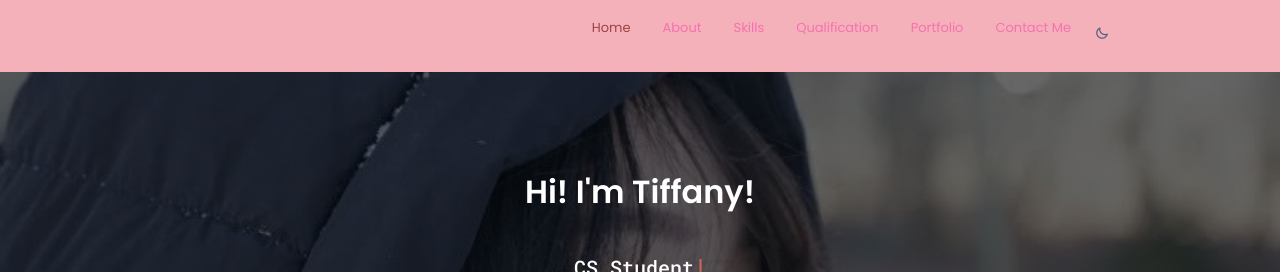
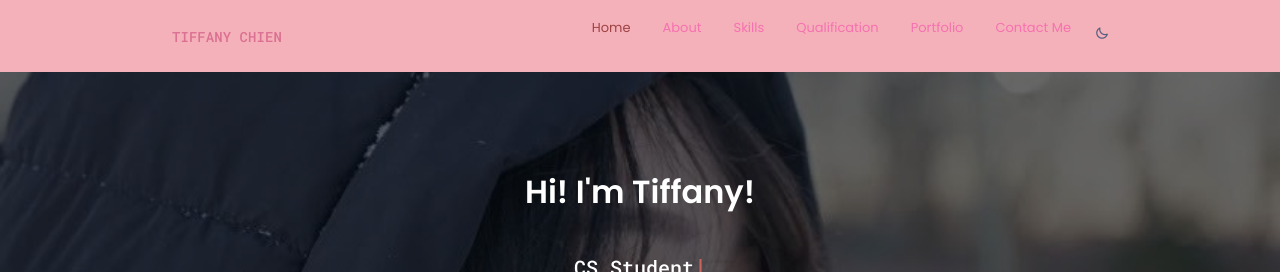
Before and after one commit to Tiffany-Chien/my-portfolio, a website: page index.html in a window 1280 px wide. In both pictures the pointer is over the link "TIFFANY CHIEN". Shown: the top 272 px of the page. Drawn offline with nearby package versions, Linux system fonts and the light colour scheme.

Commit message:
change some color settings in logo

```diff
--- a/css/style.css
+++ b/css/style.css
@@ -263,7 +263,7 @@ img {
 }
 
 .nav__logo:hover {
-  color: var(--first-color);
+  color: palevioletred;
 }
 
 .nav__toggle {
```
